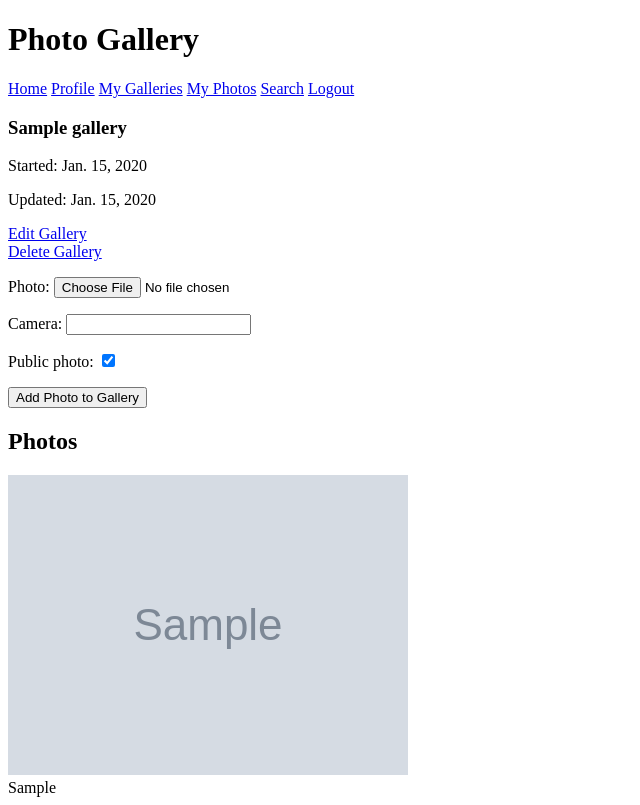
After one commit to shaneneiman/photogallery-django, a Django app: page /gallery/view/1 in a window 1280 px wide. The commit adds this page. Shown: the whole page, without its empty margins (0-640 px from the left). Run offline with Django 3.2, Linux system fonts and the light colour scheme; a user stored in the database is signed in; tables that the repository leaves empty hold one stand-in row (values such as "Sample post"); grey boxes marked "Sample" are stand-in pictures; parts of the project's set-up code (start-up, migrations or seed data) failed here and were passed over.

Commit message:
creating galleries and adding photos inside and outside of galleries working

```diff
--- a/photogallery/forms.py
+++ b/photogallery/forms.py
@@ -0,0 +1,28 @@
+from django import forms
+from .models import Photo, Gallery, Comment
+
+class PhotoForm(forms.ModelForm):
+    class Meta:
+        model = Photo
+        fields = [
+            "photo",
+            "camera",
+            "public_photo",
+        ]
+
+
+class GalleryForm(forms.ModelForm):
+    class Meta:
+        model = Gallery
+        fields = [
+            "title",
+            "public_gallery",
+        ]
+
+
+class CommentForm(forms.ModelForm):
+    class Meta:
+        model = Comment
+        fields = [
+            "body",
+        ]
--- a/photogallery/models.py
+++ b/photogallery/models.py
@@ -1,21 +1,25 @@
 from django.db import models
+from imagekit.models import ImageSpecField
+from imagekit.processors import ResizeToFit
 from users.models import User
 
 # Create your models here.
 class Photo(models.Model):
-    photo = models.ImageField()
+    photo = models.ImageField(upload_to="photos/", null=True, blank=True)
+    photo_thumb = ImageSpecField(source="photo", processors=[ResizeToFit(200,200)], format="JPEG", options={"quality": 80})
+    photo_large = ImageSpecField(source="photo", processors=[ResizeToFit(800,800)], format="JPEG", options={"quality": 90})
     photo_by = models.ForeignKey(to=User, on_delete=models.CASCADE, related_name="user_photos", null=True, blank=True)
     photo_added_date = models.DateField(auto_now_add=True)
     camera = models.CharField(max_length=100, null=True, blank=True)
     is_user_favorite = models.ForeignKey(to=User, on_delete=models.CASCADE, related_name="user_favorites", null=True, blank=True)
-    starred_by = models.ManyToManyField(to=User, related_name="starred_photos", null=True, blank=True)
+    starred_by = models.ManyToManyField(to=User, related_name="starred_photos", blank=True)
     public_photo = models.BooleanField(default=True)
 
 
 class Gallery(models.Model):
     title = models.CharField(max_length=100, null=False, blank=False)
-    photos = models.ManyToManyField(to=Photo, related_name="gallery_photos", null=True, blank=True)
-    gallery_of = models.ManyToManyField(to=User, related_name="gallery_users", null=True, blank=True)
+    photos = models.ManyToManyField(to=Photo, related_name="gallery_photos", blank=True)
+    gallery_of = models.ManyToManyField(to=User, related_name="gallery_users", blank=True)
     date_added = models.DateField(auto_now_add=True)
     date_updated = models.DateField(auto_now=True)
     public_gallery = models.BooleanField(default=True)
@@ -25,3 +29,8 @@ class Comment(models.Model):
     comment_by = models.ForeignKey(to=User, on_delete=models.CASCADE ,related_name="user_comments", null=True, blank=True)
     comments = models.ForeignKey(to=Photo, on_delete=models.CASCADE, related_name="photo_comments", null=True, blank=True)
     body = models.TextField(null=False, blank=False)
+    comment_date = models.DateTimeField(auto_now_add=True)
+
+
+class Pinned(models.Model):
+    pinned_photo = models.ForeignKey(to=Photo, on_delete=models.CASCADE, related_name="pinned_photos", null=True, blank=True)
--- a/photogallery/views.py
+++ b/photogallery/views.py
@@ -1,26 +1,101 @@
 #Django Imports
 from django.shortcuts import render, redirect, get_object_or_404
+from django.contrib.auth.decorators import login_required
 
 #Project File Imports
-from .models import Photo
+from .models import Photo, Gallery, Comment, Pinned
+from .forms import PhotoForm, GalleryForm, CommentForm
 
 # Create your views here.
+@login_required
 def add_gallery(request):
-    pass
+    if request.method == "GET":
+        form = GalleryForm()
+    else:
+        form = GalleryForm(request.POST, files=request.FILES)
+        if form.is_valid:
+            gallery = form.save()
+            gallery.gallery_of.add(request.user)
+            gallery.save()
+            return redirect(to="view_gallery", gallery_pk=gallery.pk)
+    return render(request, "photogallery/add_gallery.html", {
+        "form": form
+    })
 
 
+@login_required
 def add_photo(request):
-    pass
+    if request.method =="GET":
+        form = PhotoForm()
+    else:
+        form = PhotoForm(request.POST, files=request.FILES)
+        if form.is_valid:
+            photo = form.save(commit=False)
+            photo.photo_by = request.user
+            photo.save()
+            return redirect(to="user_photos")
+    return render(request, "photogallery/add_photo.html", {
+        "form": form
+    })
 
 
-def delete_gallery(request):
-    pass
+@login_required
+def add_photo_to_gallery(request, gallery_pk):
+    if request.method == "GET":
+        form = PhotoForm()
+    else:
+        form = PhotoForm(request.POST, files=request.FILES)
+        gallery = get_object_or_404(Gallery, pk=gallery_pk)
+        if form.is_valid:
+            photo = form.save(commit=False)
+            photo.photo_by = request.user
+            photo.save()
+            photo.gallery_photos.add(gallery)
+            photo.save()
+            return redirect(to="view_gallery", question_pk=question_pk)
+    return render(request, "photogallery/add_photo.html", {
+        "form": form
+    })
 
 
-def delete_photo(request):
-    pass
+
+@login_required
+def delete_gallery(request, gallery_pk):
+    gallery = get_object_or_404(Gallery, pk=gallery_pk)
+    if request.method == "POST":
+        gallery.delete()
+        return redirect ("user_galleries")
+    return render (request, "photogallery/delete_gallery.html", {
+        "gallery": gallery
+    })
 
 
+@login_required
+def delete_gallery_and_photos(request, gallery_pk):
+    gallery = get_object_or_404(Gallery, pk=gallery_pk)
+    if request.method == "POST":
+        for photo in gallery.gallery_photos.all():
+            photo.delete()
+            return gallery
+        gallery.delete()
+        return redirect ("user_galleries")
+    return render (request, "photogallery/delete_gallery.html", {
+        "gallery": gallery
+    })
+
+
+@login_required
+def delete_photo(request, photo_pk):
+    photo = get_object_or_404(Photo, pk=photo_pk)
+    if request.method == "POST":
+        photo.delete()
+        return redirect ("user_photos")
+    return render (request, "photogallery/delete_photo.html", {
+        "photo": photo
+    })
+
+
+@login_required
 def edit_gallery(request):
     pass
 
@@ -30,12 +105,32 @@ def index_randomlist(request):
     # and have a comments or are starred.
     # Limit display to 15 photos?
     photos = Photo.objects.all()
-    return render(request, "photogallery/index.html")
+    return render(request, "photogallery/index.html", {
+        "photos": photos
+    })
 
 
+@login_required
 def user_galleries_list(request):
-    pass
+    galleries = request.user.gallery_users.all()
+    return render(request, "photogallery/user_galleries_list.html", {
+        "galleries": galleries
+    })
 
 
+@login_required
 def user_photos_list(request):
-    pass
+    photos = request.user.user_photos.all()
+    return render(request, "photogallery/user_photos_list.html", {
+        "photos": photos
+    })
+
+def view_gallery(request, gallery_pk):
+    gallery = get_object_or_404(Gallery, pk=gallery_pk)
+    photos = gallery.photos.all()
+    return render(request, "photogallery/view_gallery.html", {
+        "gallery": gallery,
+        "photos": photos,
+        "PhotoForm": PhotoForm,
+        "gallery_pk": gallery_pk
+    })
--- a/project/urls.py
+++ b/project/urls.py
@@ -20,14 +20,27 @@ from django.urls import include, path
 from django.conf.urls.static import static
 
 # views imports
-from photogallery.views import index_randomlist
-#from users.views import
+from photogallery import views
+from users.views import view_profile
 
 
 urlpatterns = [
     path("admin/", admin.site.urls),
     path("accounts/", include("allauth.urls")),
-    path("", index_randomlist, name="index"),
+    path("", views.index_randomlist, name="index"),
+    path("accounts/profile/", view_profile, name="profile"),
+    # Photo URLS
+    path("photo/add/", views.add_photo, name="add_photo"),
+    path("photo/delete/<int:photo_pk>", views.delete_photo, name="delete_photo"),
+    path("photo/userphotos", views.user_photos_list, name="user_photos"),
+    #Gallery URLS
+    path("gallery/add/", views.add_gallery, name="add_gallery"),
+    path("gallery/addphoto/<int:gallery_pk>", views.add_photo_to_gallery, name="add_photo_to_gallery"),
+    path("gallery/delete/<int:gallery_pk>", views.delete_gallery, name="delete_gallery"),
+    path("gallery/usergalleries", views.user_galleries_list, name="user_galleries"),
+    path("gallery/view/<int:gallery_pk>", views.view_gallery, name="view_gallery"),
+
+
 
 ] + static(settings.MEDIA_URL, document_root=settings.MEDIA_ROOT)
 
--- a/templates/base.html
+++ b/templates/base.html
@@ -13,13 +13,13 @@
             <h1>Photo Gallery</h1>
             {% block navbar %}
             <nav>
-                <a href="#">Home</a>
+                <a href="{%url 'index' %}">Home</a>
                 {% if user.is_authenticated %}
-                <a href="#">Profile</a>
-                <a href="#">My Galleries</a>
-                <a href="#">My Photos</a>
+                <a href="{% url 'profile' %}">Profile</a>
+                <a href="{% url 'user_galleries' %}">My Galleries</a>
+                <a href="{% url 'user_photos' %}">My Photos</a>
                 <a href="#">Search</a>
-                <a href="#">Logout</a>
+                <a href="{% url 'account_logout' %}">Logout</a>
                 {% else %}
                 <a href="#">Search</a>
                 <a href="{% url 'account_login' %}">Login</a>
--- /dev/null
+++ b/templates/photogallery/view_gallery.html
@@ -0,0 +1,33 @@
+{% extends "base.html" %}
+
+{% block content %}
+<h3>{{ gallery.title }}</h3>
+<p>Started: {{ gallery.date_added }}</p>
+<p>Updated: {{ gallery.date_updated }}</p>
+{% if user.is_authenticated and request.user in gallery.gallery_of.all %}
+<p>
+    <a href="#">Edit Gallery</a><br>
+    <a href="{% url 'delete_gallery' gallery_pk=gallery.pk %}">Delete Gallery</a>
+</p>
+<div>
+    <form action="{% url 'add_photo_to_gallery' gallery_pk=gallery.pk %}" method="POST" enctype="multipart/form-data">
+        {% csrf_token %}
+        {{ PhotoForm.as_p }}
+        <button type="submit">Add Photo to Gallery</button>
+    </form>
+</div>
+{% endif %}
+<h2>Photos</h2>
+{% if photos is not None %}
+    {%for photo in photos %}
+        <img src="{{ photo.photo_thumb.url }}"/>
+        <div>{{ photo.camera }}</div>
+    {% empty %}
+        {% if user.is_authenticated and request.user == gallery.gallery_of.all %}
+        <p>You have no photos. Add some now!</p>
+        {% else %}
+        <p>There are no photos in this gallery yet!</p>
+        {% endif %}
+    {% endfor %}
+{% endif %}
+{% endblock %}
--- a/users/views.py
+++ b/users/views.py
@@ -7,3 +7,5 @@ from allauth.socialaccount.views import ConnectionsView
 from .models import User
 
 # Create your views here.
+def view_profile(request):
+    return render(request, "users/profile.html")
```
Also changed, not shown: project/settings.py (+14 -3 lines), templates/photogallery/add_gallery.html (+11 -0 lines), templates/photogallery/add_photo.html (+10 -0 lines), templates/photogallery/index.html (+6 -1 lines), templates/photogallery/user_galleries_list.html (+13 -0 lines), templates/photogallery/user_photos_list.html (+14 -0 lines), templates/users/profile.html (added, +8 -0 lines), users/forms.py (+9 -0 lines), users/models.py (+0 -10 lines), photogallery/migrations/0001_initial.py (added), photogallery/migrations/0002_auto_20200918_0214.py (added), templates/users/view_profile.html (deleted).
